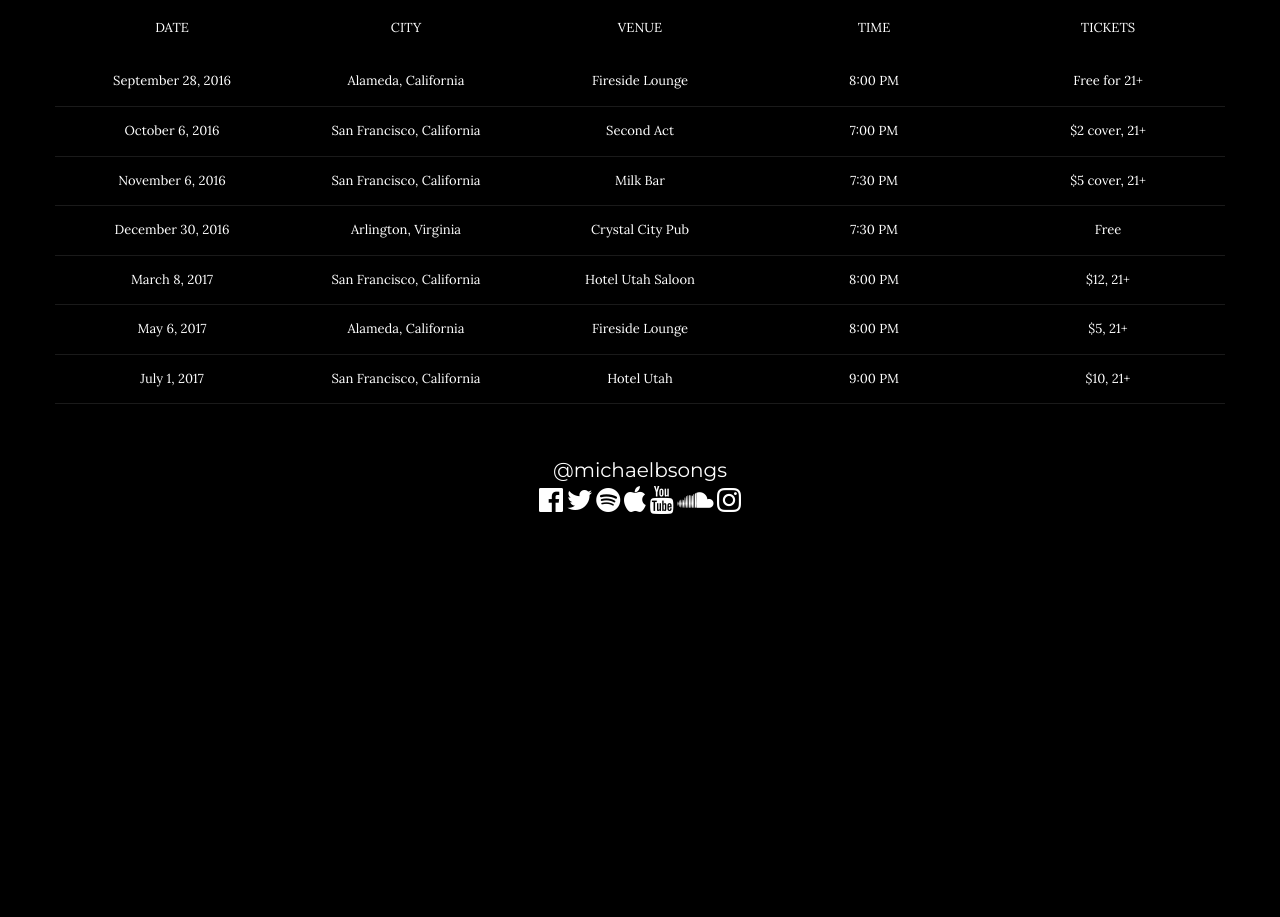
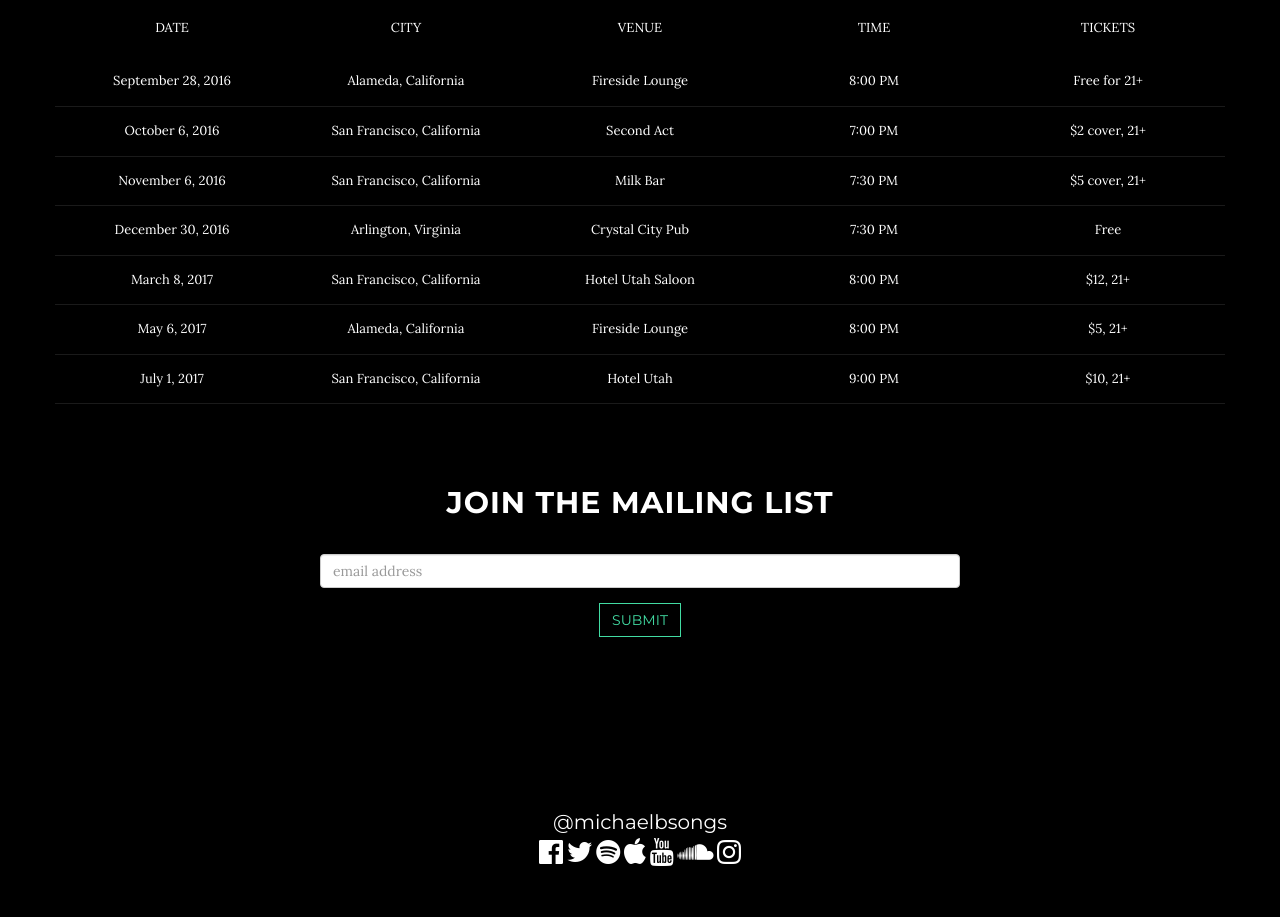
Before and after one commit to mbuono94/mbuono_music, a PHP site: page / in a window 1280 px wide. Shown: the part 2603-3520 px from the top of the page. Before the commit the page ends 3117 px from the top, so only its background shows below. Run offline with PHP 8.4, Linux system fonts and the light colour scheme; some libraries are stand-ins or nearby versions.

Commit message:
Add signup link

```diff
--- a/css/grayscale.css
+++ b/css/grayscale.css
@@ -268,6 +268,16 @@ a:focus {
   -o-background-size: cover;
   margin-top: 10px;
 }
+
+.mc_embed_signup {
+   padding: 50px 0;
+  text-align: center;
+  color: white;
+    margin: 0;
+    width: 100%;
+  height: 100%;
+
+}
 #map {
   width: 100%;
   height: 200px;
@@ -528,6 +538,56 @@ td{
     width:100% /* value of your choice which suits your alignment */
 }
 
+
+
+
+.spacer {
+  margin-top: 2%;
+  margin-bottom: 2%;
+}
+.block {
+  height: 300px;
+  padding-top: 15px;
+  background-color: black;
+}
+.block2 {
+  min-height: 160px;
+  padding-top: 15px;
+}
+.center {
+  position: absolute;
+/*  top: 0;
+  bottom: 0; */
+  left: 0;
+  right: 0;
+  margin: auto;
+}
+
+.spotify-embeds {
+  width: 100%;
+  padding: 50px;
+}
+
+.spotify-embed {
+  background: #282828;
+
+  &:not(:last-of-type) {
+    margin-bottom: 5px;
+  }
+
+  iframe {
+    display: block;
+    transition: opacity 0.125s;
+    .js & {
+      opacity: 0;
+
+      &.loaded {
+        opacity: 1;
+      }
+    }
+  }
+}
+
 /*.imgBackground {
   display: table;
   width: 100%;
--- a/index.html
+++ b/index.html
@@ -2,6 +2,9 @@
 <html lang="en">
 
 <head>
+
+    <!-- mail chip stuff -->
+        <link rel="stylesheet" href="https://maxcdn.bootstrapcdn.com/bootstrap/3.3.5/css/bootstrap.min.css">
 
     <meta charset="utf-8">
     <meta http-equiv="X-UA-Compatible" content="IE=edge">
@@ -45,6 +48,8 @@
         <script src="https://oss.maxcdn.com/libs/html5shiv/3.7.0/html5shiv.js"></script>
         <script src="https://oss.maxcdn.com/libs/respond.js/1.4.2/respond.min.js"></script>
     <![endif]-->
+
+
 
 </head>
 
@@ -116,7 +121,7 @@
 
 
     <!-- About Section -->
-    <section id="about" class="container content-section text-center">
+    <div id="about" class="container content-section text-center">
         <div class="row">
 
 
@@ -141,7 +146,7 @@
 
         </div>
       </div>
-    </section>
+    </div>
 
     <!-- About Section -->
     <section id="download" class="container content-section text-center">
@@ -279,6 +284,43 @@
 
 
 
+
+<div class="container  spacer"></div>
+
+
+
+    <div class="container  block">
+
+        <div class="row col-xs-6 block2  center">
+
+
+          <form action="https://michaelbuonomusic.us16.list-manage.com/subscribe/post?u=ff07856f116f46e10c263b2d2&amp;id=c4b58a3868" method="post" id="mc-embedded-subscribe-form" name="mc-embedded-subscribe-form" class="form-horizontal" target="_blank" role="form" align="center" novalidate>
+
+            <!-- <form method="post" action="/signin"  class="form-horizontal" role="form" align="center"> -->
+             <h2>Join the Mailing List</h2>
+
+            <div class="form-group" >
+                <div class="">
+                  <input type="email" value="" name="EMAIL" class="form-control" id="mce-EMAIL" placeholder="email address" align="center" required >
+                    <!-- <input type="text" name="username" id="username" placeholder="username" required="true" class="form-control"/> -->
+                </div>
+            </div>
+
+
+            <div style="position: absolute; left: -5000px;" aria-hidden="true"><input type="text" name="b_ff07856f116f46e10c263b2d2_c4b58a3868" tabindex="-1" value=""></div>
+
+            <div class="form-group">
+                <div class="center">
+                    <input type="submit" id="signin" name="subscribe" id="mc-embedded-subscribe" value="Submit" class="btn btn-default"/>
+                </div>
+            </div>
+        </form>
+        </div>
+
+    </div><!-- /.container -->
+
+
+
     <!-- Map Section -->
     <!-- <div id="map"></div> -->
 
@@ -370,6 +412,20 @@ $(document).ready(function(){
 
 </script>
 
+<script>
+  $(window).on('load resize', function() {
+  $('iframe[src*="embed.spotify.com"]').each( function() {
+    $(this).css('width', $(this).parent().css('width'));
+    $(this).attr('src', $(this).attr('src'));
+    $(this).removeClass('loaded');
+
+    $(this).on('load', function(){
+      $(this).addClass('loaded');
+    });
+  });
+});
+</script>
+
 </body>
 
 </html>
```
